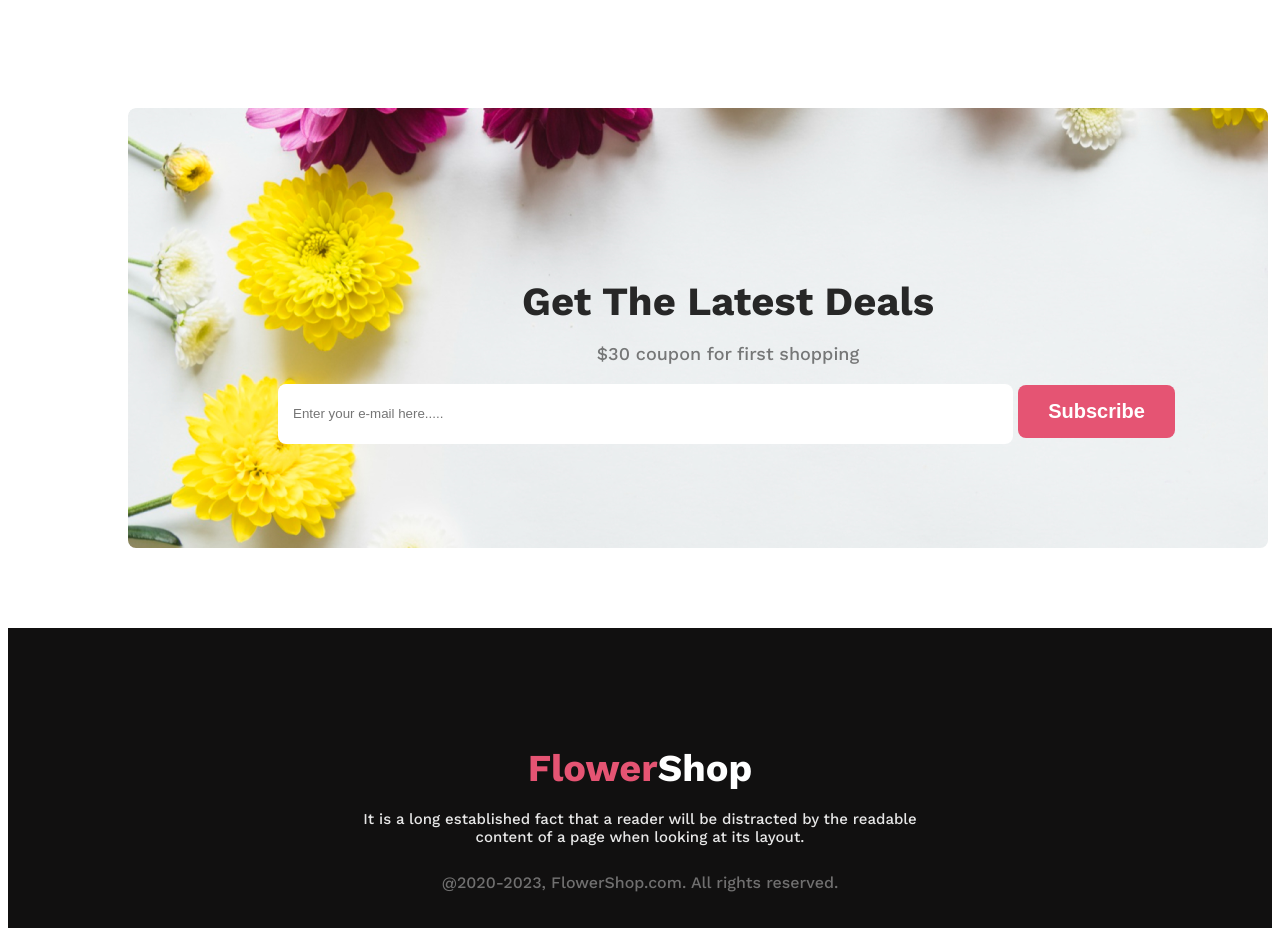
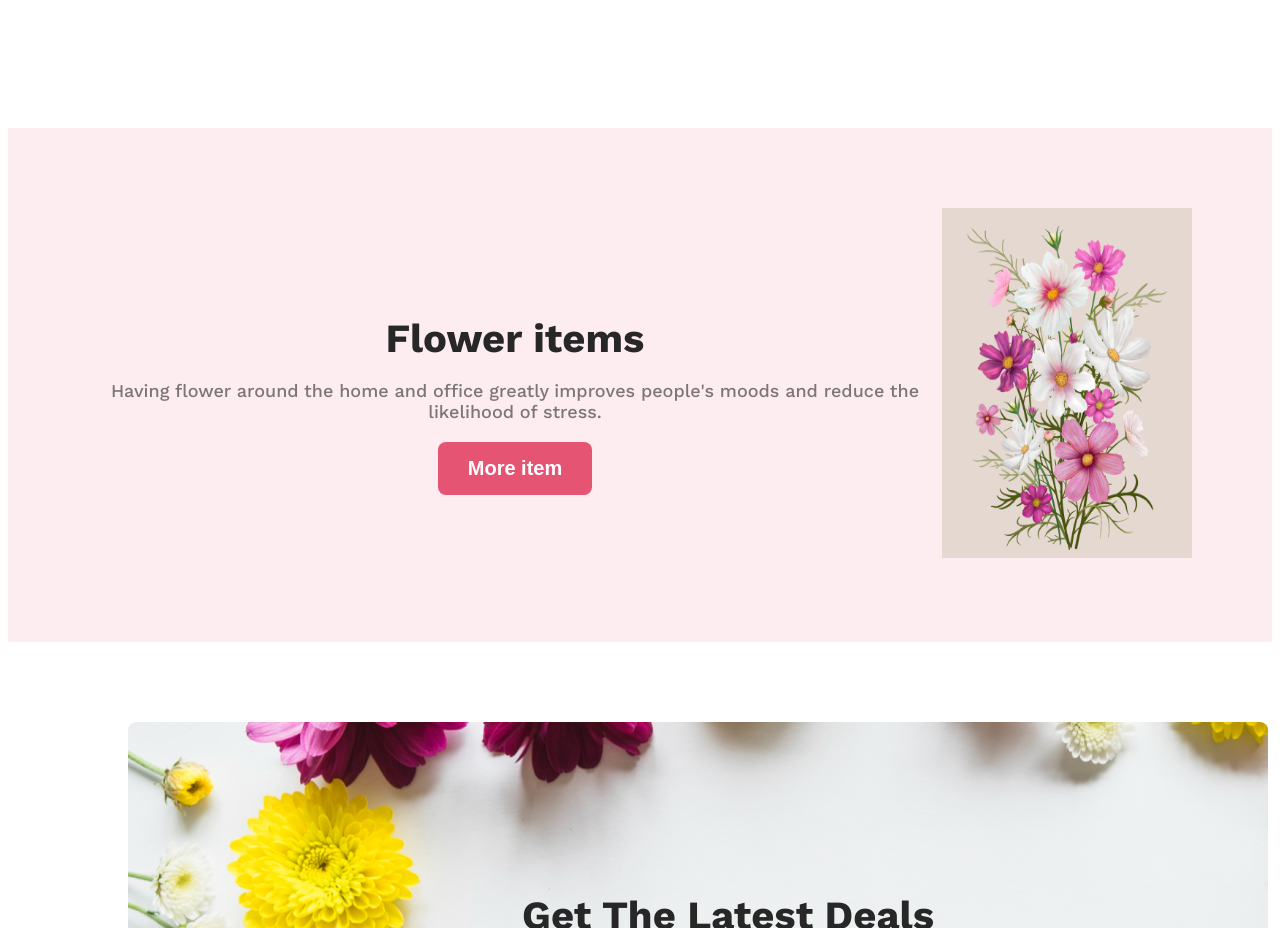
Before and after one commit to sadianila1/Flower-assignment-1, a plain HTML site: page index.html in a window 1280 px wide. Shown: the part 3280-4208 px from the top of the page. Drawn offline with nearby package versions, Linux system fonts and the light colour scheme.

Commit message:
Extra section added

```diff
--- a/index.html
+++ b/index.html
@@ -91,6 +91,20 @@
                 <img class="insta-img" src="Flower Asset/Rectangle 6.png" alt="">
             </div>
         </section>
+        <!-- Extra section -->
+        <section>
+            <div class="deal-container">
+                <div class="deal-item">
+                    <h3 class="section-title">Flower items </h3>
+                    <p class="deal-description">Having flower around the home and office greatly improves people's moods and reduce the likelihood of stress.</p>
+                    <button class="btn-primary">More item</button>
+                </div>
+                <div class="head-item">
+                    <img class="deal-img" src="Flower Asset/Rectangle 4.png" alt="">
+                </div>
+            </div>
+        </section>
+
         <!-- Latest section added -->
         <section class="latest-container">
             <div class="latest-item">
@@ -104,6 +118,7 @@
         </section>
 
     </main>
+    <!-- footer section -->
     <footer class="foot-container">
         <h3 class="footer-title"> <span class="pink-color">Flower</span>Shop</h3>
         <p class="footer-description">It is a long established fact that a reader will be distracted by the readable <br> content of a page when looking at its layout.</p>
```
